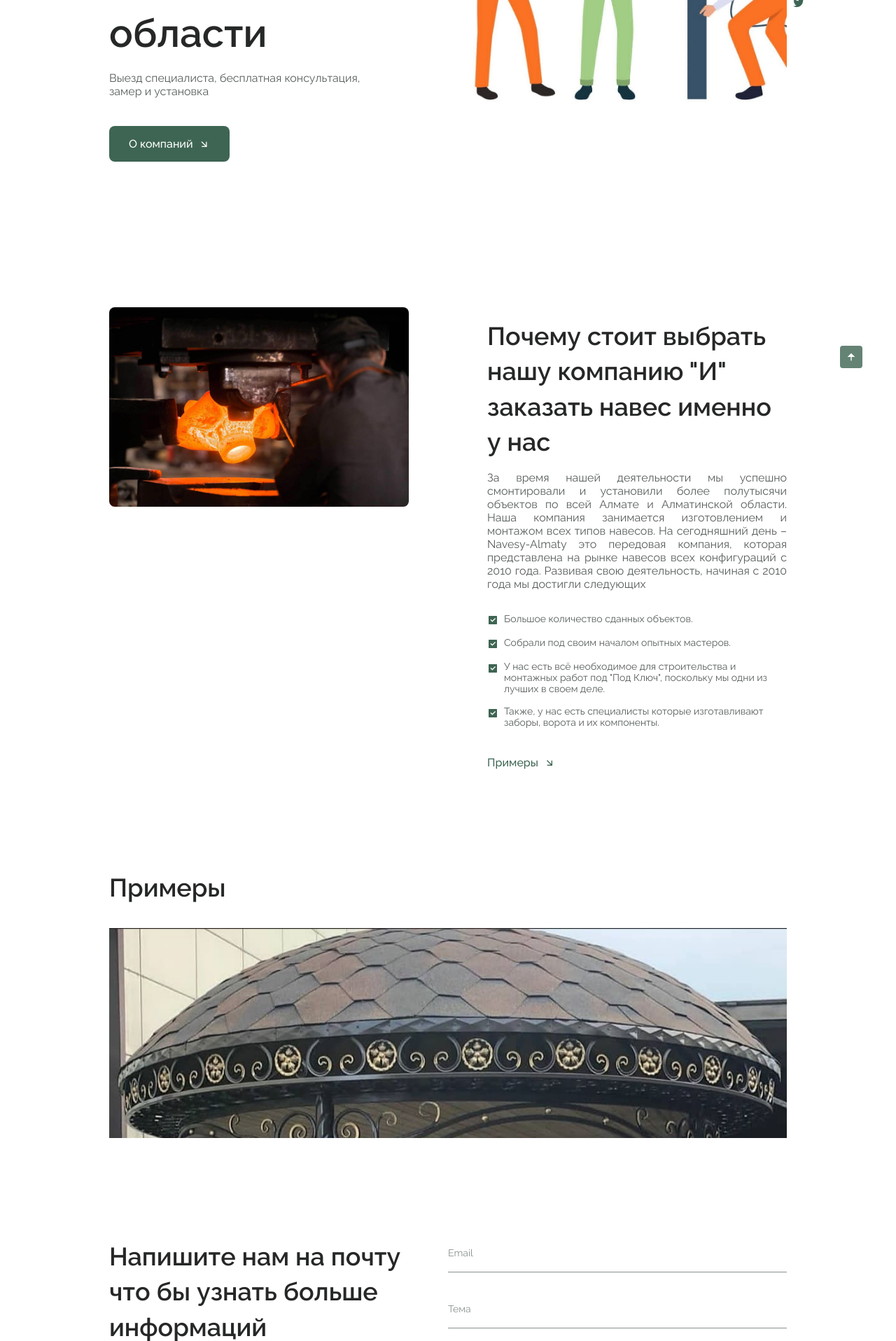
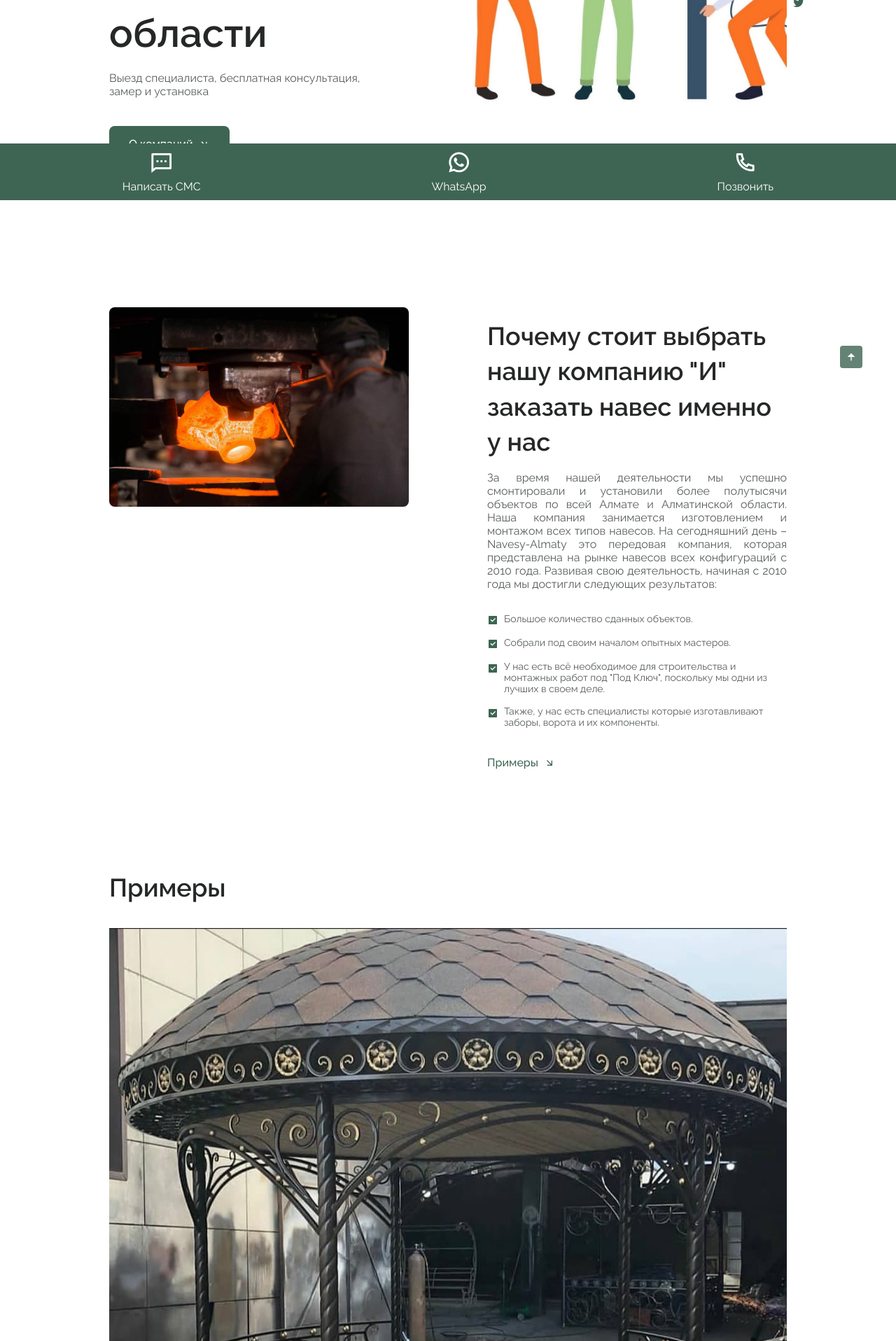
Before and after one commit to balabiturembekov/navesy, a Flask app: page / in a window 1280 px wide. Shown: the part 514-2430 px from the top of the page at 70% size. Run offline with Flask 2, Linux system fonts and the light colour scheme.

Commit message:
Реализован блок обратной связи

```diff
--- a/navesy/static/css/style.css
+++ b/navesy/static/css/style.css
@@ -193,7 +193,38 @@ the website, in dark theme
     right: 5px;
     top: 10px;
 }
+.visible-xs {
+    position: fixed;
+    width: 100%;
+    bottom: 0;
+    left: 0;
+    right: 0;
+    background: var(--first-color);
+    z-index: var(--z-fixed);
+}
+.callback-wrapper-mediaguru-btns {
+    display: flex;
+    justify-content: space-around;
+    align-items: center;
+    padding: 10px;
+}
+.callback-item {
 
+}
+
+.callback-item a {
+    display: flex;
+    flex-direction: column;
+    justify-content: center;
+    align-items: center;
+    row-gap: .5rem;
+    color: #FFF;
+}
+
+.callback-wrapper_icon {
+    color: #FFF;
+    font-size: 2.15rem;
+}
 /*=============== HEADER ===============*/
 .header{
   width: 100%;
@@ -311,7 +342,7 @@ the website, in dark theme
 }
 .swiper {
     width: 100%;
-    height: 300px;
+    height: auto;
 }
 
 /*=============== HOME ===============*/
@@ -667,7 +698,7 @@ the website, in dark theme
 
 /* Show Scroll Up*/
 .show-scroll{
-  bottom: 3rem;
+  bottom: 8rem;
 }
 
 /*=============== SCROLL BAR ===============*/
--- a/navesy/static/js/main.js
+++ b/navesy/static/js/main.js
@@ -109,7 +109,6 @@ flash_message.addEventListener('click', function() {
 
 let homeSwiper = new Swiper('.home-swiper', {
   // Optional parameters
-  spaceBetween: 30,
   loop: true,
 
   // If we need pagination
--- a/navesy/templates/base.html
+++ b/navesy/templates/base.html
@@ -136,14 +136,40 @@
         </footer>
     <!-- /.footer -->
 
+    <div id="callback-wrapper-mediaguru" class="visible-xs">
+      <div class="callback-wrapper-mediaguru-btns">
+        <div class="callback-item">
+          <a target="_parent" href="sms:+77476003876 ?body= Интересует консультация по металоизделиям! ">
+            <i class="ri-message-2-line callback-wrapper_icon"></i>
+            Написать СМС
+          </a>
+        </div>
+        <div class="callback-item">
+          <a target="_parent" href="https://api.whatsapp.com/send?phone=77476003876&amp;text=Интересует консультация по металоизделиям!" onclick="yaCounter45097869.reachGoal('123456'); return true;">
+            <i class="ri-whatsapp-line callback-wrapper_icon"></i>
+            WhatsApp
+          </a>
+        </div>
+        <div class="callback-item">
+          <a target="_parent" href="tel:+77476003876">
+            <i class="ri-phone-line callback-wrapper_icon"></i>
+            Позвонить
+          </a>
+        </div>
+      </div>
+    </div>
+
+
     <!--=============== SCROLL UP ===============-->
         <a href="#" class="scrollup" id="scroll-up">
             <i class="ri-arrow-up-fill scrollup__icon"></i>
         </a>
+
+    <!-- ====== Main Js ======-->
+    <script src="{{ url_for('static', filename='js/main.js') }}"></script>
+
     <!-- ====== Swiper Js ======-->
     <script src="{{ url_for('static', filename='js/swiper-bundle.min.js') }}"></script>
 
-    <!-- ====== Main Js ======-->
-    <script src="{{ url_for('static', filename='js/main.js') }}"></script>
 </body>
 </html>
--- a/navesy/templates/index.html
+++ b/navesy/templates/index.html
@@ -48,7 +48,7 @@
                         </h2>
 
                         <p class="about__description">
-                            За время нашей деятельности мы успешно смонтировали и установили более полутысячи объектов по всей Алмате и Алматинской области.  Наша компания занимается изготовлением и монтажом всех типов навесов. На сегодняшний день – Navesy-Almaty это передовая компания, которая представлена на рынке навесов всех конфигураций с 2010 года. Развивая свою деятельность, начиная с 2010 года мы достигли следующих
+                            За время нашей деятельности мы успешно смонтировали и установили более полутысячи объектов по всей Алмате и Алматинской области.  Наша компания занимается изготовлением и монтажом всех типов навесов. На сегодняшний день – Navesy-Almaty это передовая компания, которая представлена на рынке навесов всех конфигураций с 2010 года. Развивая свою деятельность, начиная с 2010 года мы достигли следующих результатов:
                         </p>
 
                         <div class="about__details">
```
